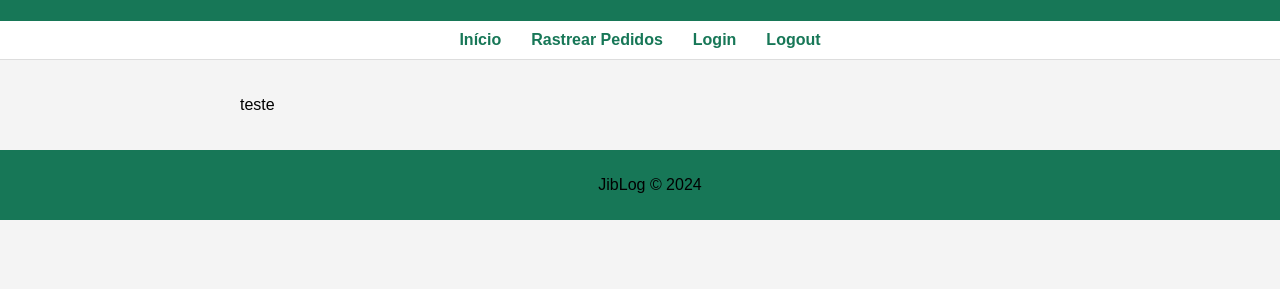
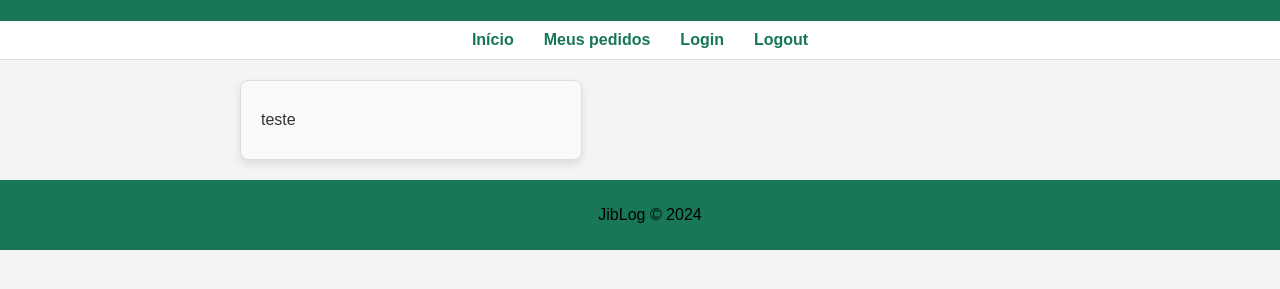
Before and after one commit to beatrizreisgb/TP1ES, a website: page client/conta.html in a window 1280 px wide. Shown: the part 273-562 px from the top of the page. Drawn offline with Linux system fonts and the light colour scheme; no server answers.

Commit message:
fix: alterando nome da seçao de pedidos

```diff
--- a/client/conta.html
+++ b/client/conta.html
@@ -57,6 +57,32 @@
         bottom: 0;
         width: 100%;
     }
+    .user-account-info {
+      width: 300px;
+      padding: 20px;
+      background-color: #f9f9f9;
+      border: 1px solid #ddd;
+      border-radius: 8px;
+      box-shadow: 0 4px 8px rgba(0, 0, 0, 0.1);
+      font-family: Arial, sans-serif;
+      color: #333;
+    }
+
+    .user-account-info h2 {
+      font-size: 1.5em;
+      margin: 0 0 10px;
+    }
+
+    .user-account-info p {
+      margin: 8px 0;
+      font-size: 1em;
+      line-height: 1.4;
+    }
+
+    .user-account-info .username {
+      font-weight: bold;
+      color: #333;
+    }
 </style>
 <body>
     <header>
@@ -66,21 +92,21 @@
 
     <nav>
         <a href="index.html">Início</a>
-        <a href="pedido.html">Rastrear Pedidos</a>
+        <a href="pedido.html">Meus pedidos</a>
         <a id = "login" href="login.html">Login</a>
         <a id = "logout" href="login.html" onclick="logout()"> Logout</a>
     </nav>
 
     <main>
-        <div id="myaccount">
+        <div id="myaccount" class="user-account-info">
             <p> teste </p>
-    </div>
+        </div>
     </main>
     <script>
         let url = 'http://localhost:3030/api/users/myAccount';
         console.log(document.cookie)
 
-        let str_html = "<h2>Minha Conta:</h2>";
+        let str_html = "<h2>Minha Conta</h2>";
 
         fetch(url, {
             method: "POST",
```
Also changed, not shown: client/cadastro.html (+0 -1 lines), client/index.html (+2 -1 lines), client/pedido.html (+1 -3 lines), client/produto.html (+1 -1 lines).
